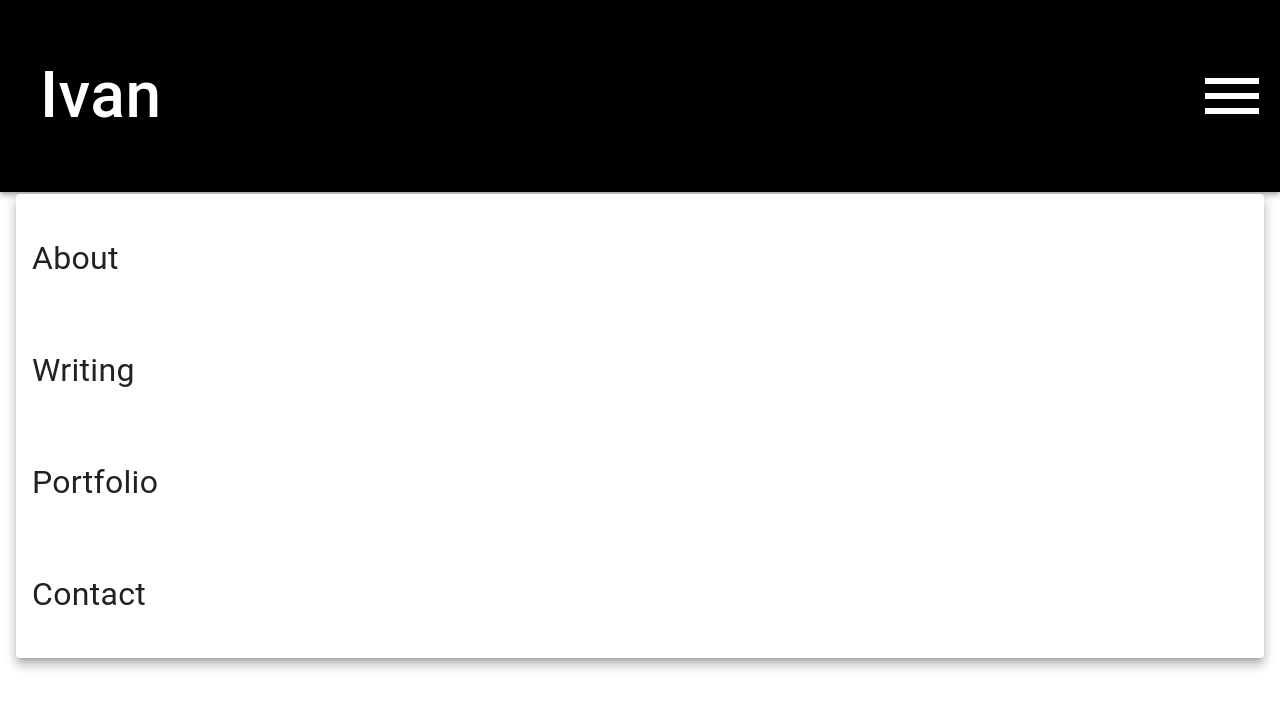
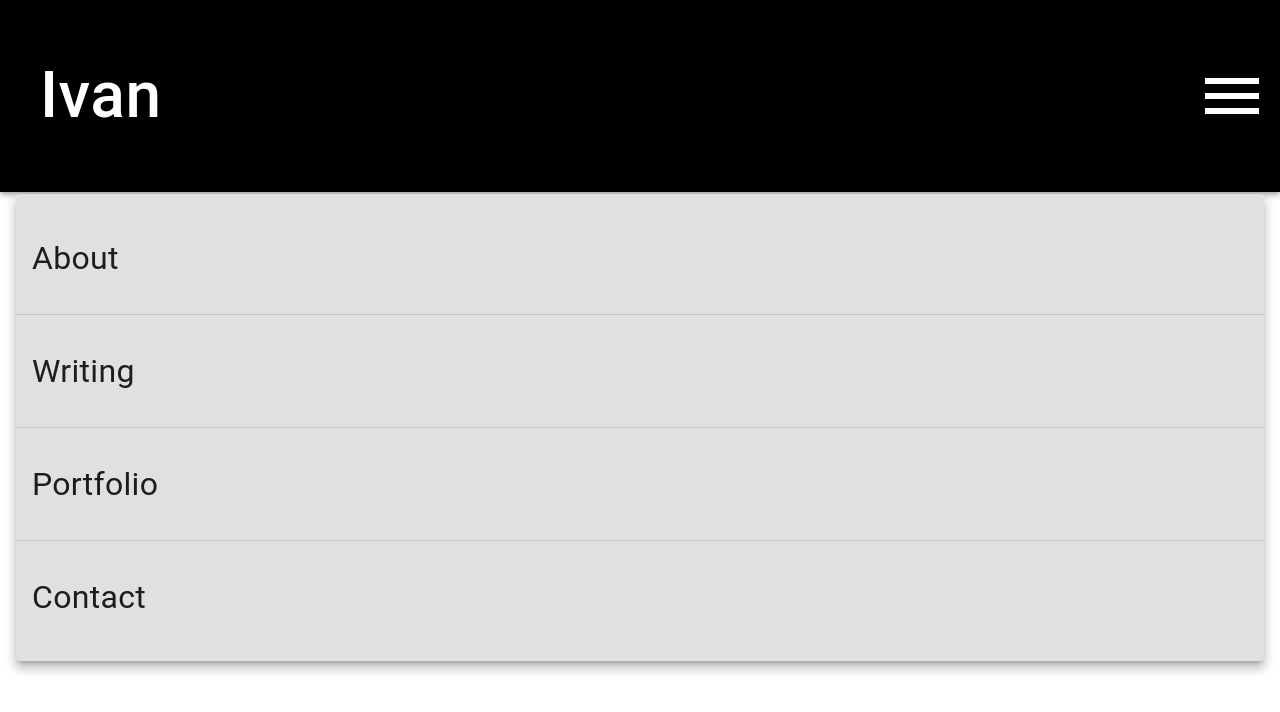
Before and after one commit to ivanfcfilho/ivancamargo-website, a Next.js app: page / in a window 1280 px wide. Both pictures are taken after a click on the button 1232 px from the left and 96 px from the top of the page. Shown: the top 712 px of the page. Built offline with nearby package versions, Linux system fonts and the light colour scheme.

Commit message:
Improve Menu Style

```diff
--- a/components/layout/index.js
+++ b/components/layout/index.js
@@ -1,6 +1,6 @@
 import React, { useState } from 'react';
 
-import { Button, IconButton, Menu, MenuItem } from '@material-ui/core';
+import { Button, Divider } from '@material-ui/core';
 
 import MenuIcon from '@material-ui/icons/Menu';
 
@@ -63,12 +63,15 @@ export default function Layout({ children }) {
   }
 
   const renderMobileMenu = () => {
-    return menuItems.map((item) =>
-      <StyledMenuItem onClick={() => handleMenuClick(item.path)}>
-        <StyledMobileMenuTypography variant="h8">
-          {item.label}
-        </StyledMobileMenuTypography>
-      </StyledMenuItem>
+    return menuItems.map((item, index) =>
+      <>
+        <StyledMenuItem onClick={() => handleMenuClick(item.path)}>
+          <StyledMobileMenuTypography variant="h8">
+            {item.label}
+          </StyledMobileMenuTypography>
+        </StyledMenuItem>
+        {index < menuItems.length - 1 && <Divider />}
+      </>
     );
   }
 
--- a/components/layout/styles.js
+++ b/components/layout/styles.js
@@ -57,6 +57,7 @@ export const StyledMenu = styled(Menu)`
     left: 1.0rem !important;
     width: 100%;
     padding: 0 !important;
+    background-color: #E0E0E0;
   }
 `
 
```
